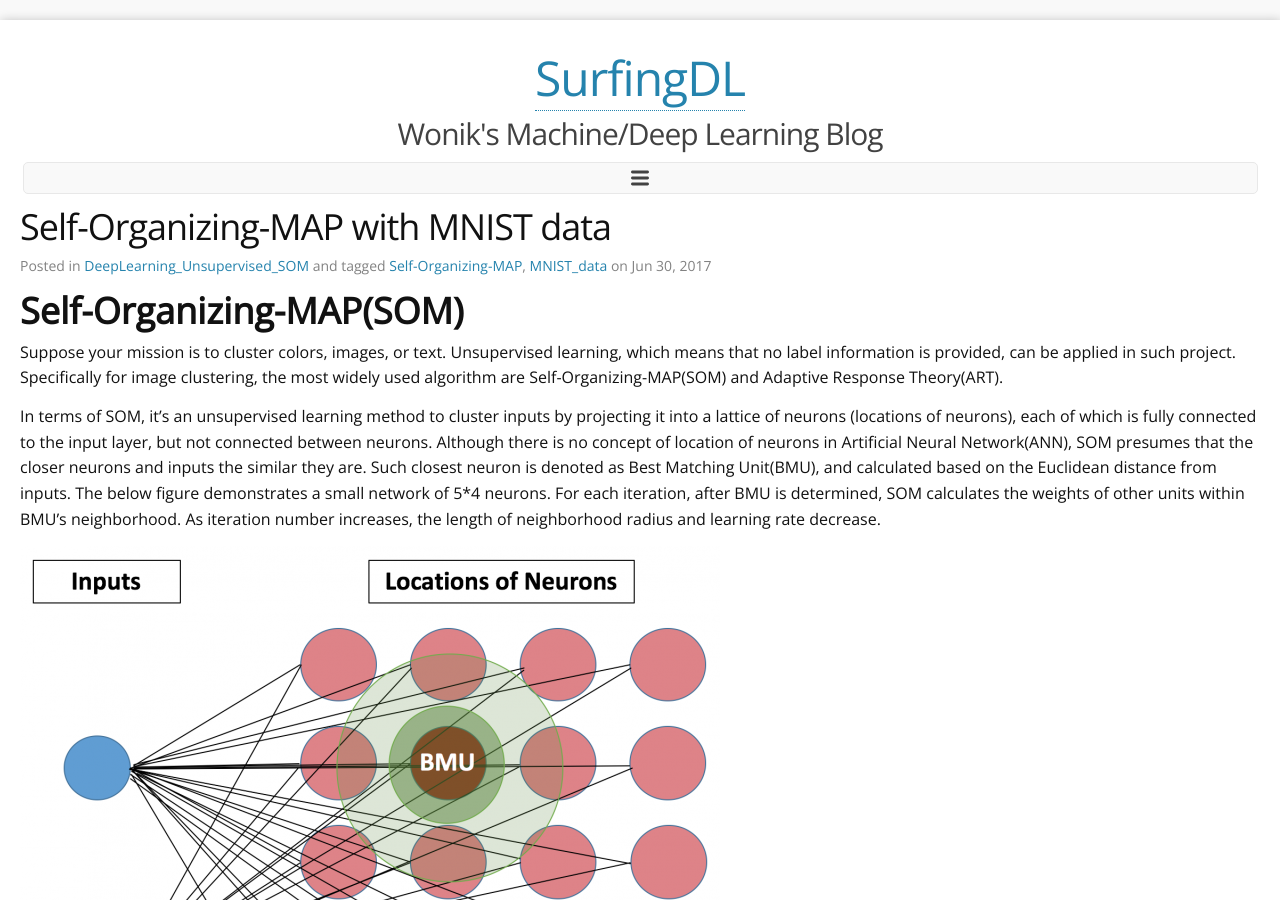
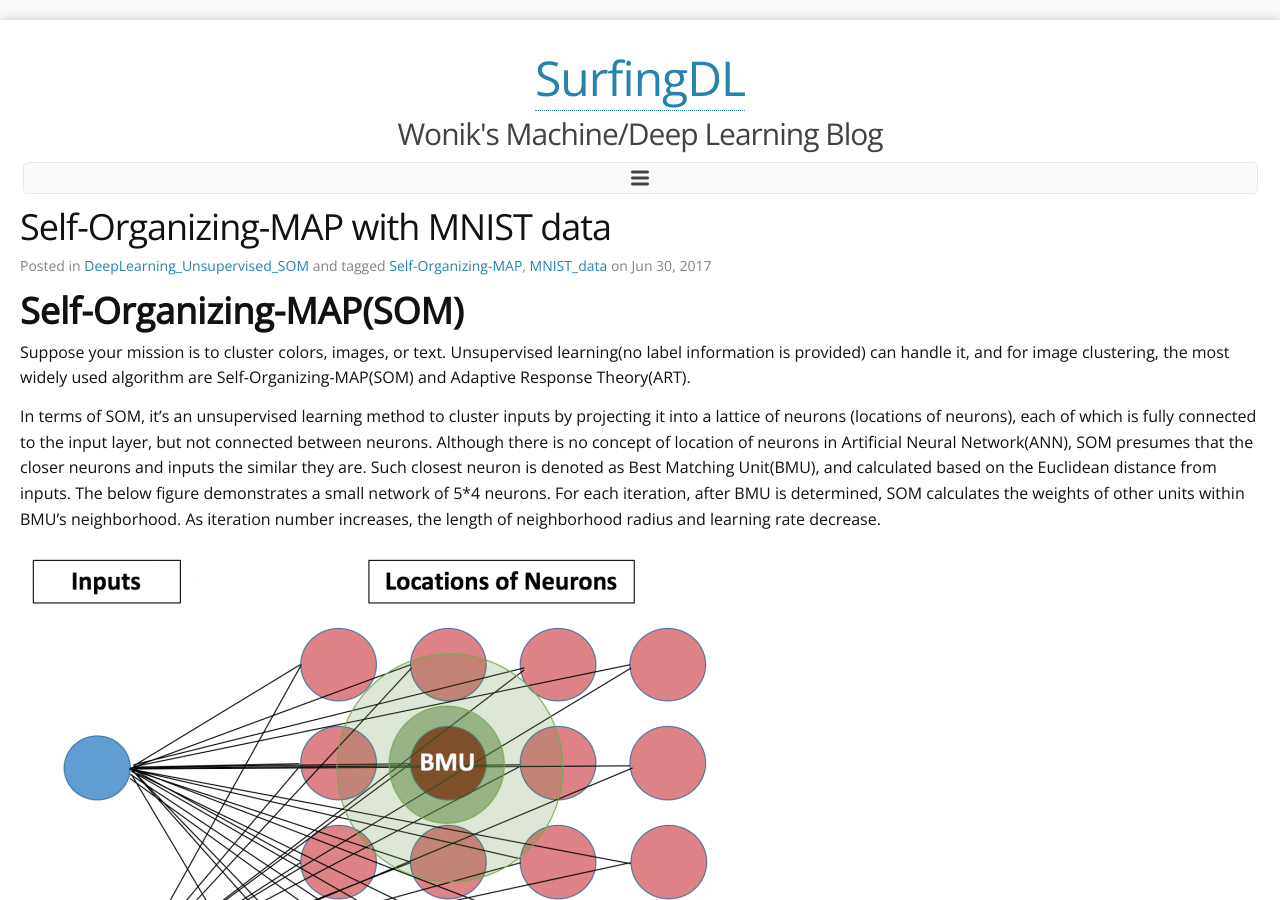
Before and after one commit to wonik/wonikjang.github.io, a Jekyll site: the page built from _posts/2017-06-30-som.md, in a window 1280 px wide and 900 px high. Built offline with Jekyll 4.4.1, drawn with Linux system fonts in a browser that asks for light colours; nearby versions of some CDN libraries; comment, search, counter and statistics services are not loaded.

Commit message:
Update 2017-06-30-som.md

```diff
--- a/_posts/2017-06-30-som.md
+++ b/_posts/2017-06-30-som.md
@@ -11,7 +11,7 @@ tags:
 
 # **Self-Organizing-MAP(SOM)**
 
-Suppose your mission is to cluster colors, images, or text. Unsupervised learning, which means that no label information is provided, can be applied in such project. Specifically for image clustering, the most widely used algorithm are Self-Organizing-MAP(SOM) and Adaptive Response Theory(ART).
+Suppose your mission is to cluster colors, images, or text. Unsupervised learning(no label information is provided) can handle it, and for image clustering, the most widely used algorithm are Self-Organizing-MAP(SOM) and Adaptive Response Theory(ART).
 
 In terms of SOM, it's an unsupervised learning method to cluster inputs by projecting it into a lattice of neurons (locations of neurons), each of which is fully connected to the input layer, but not connected between neurons. Although there is no concept of location of neurons in Artificial Neural Network(ANN), SOM presumes that the closer neurons and inputs the similar they are. Such closest neuron is denoted as Best Matching Unit(BMU), and calculated based on the Euclidean distance from inputs. The below figure demonstrates a small network of 5*4 neurons. For each iteration, after BMU is determined, SOM calculates the weights of other units within BMU's neighborhood. As iteration number increases, the length of neighborhood radius and learning rate decrease.
 
```
